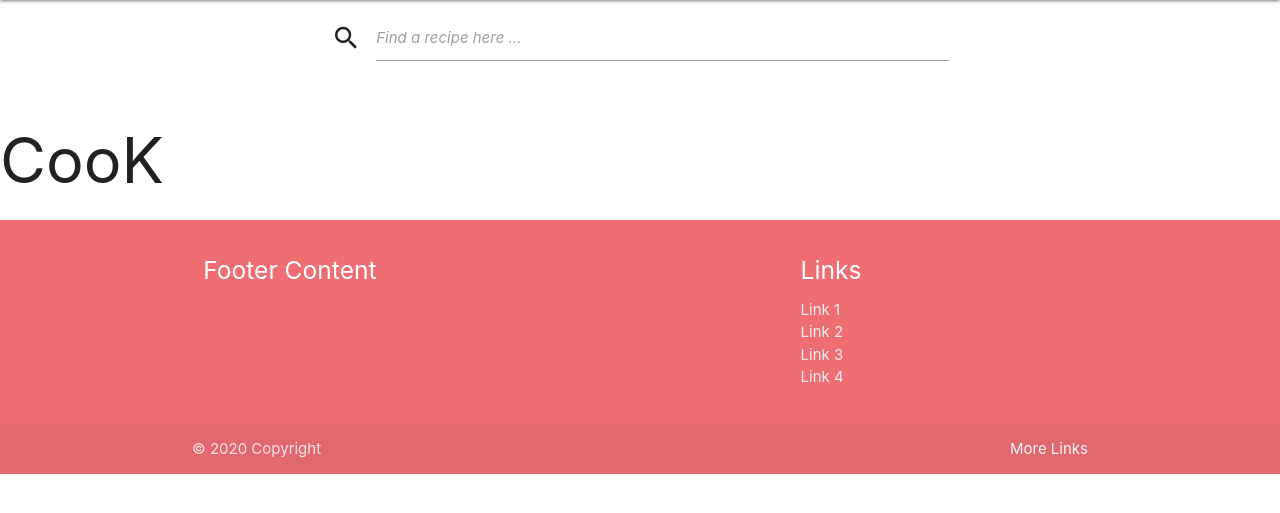
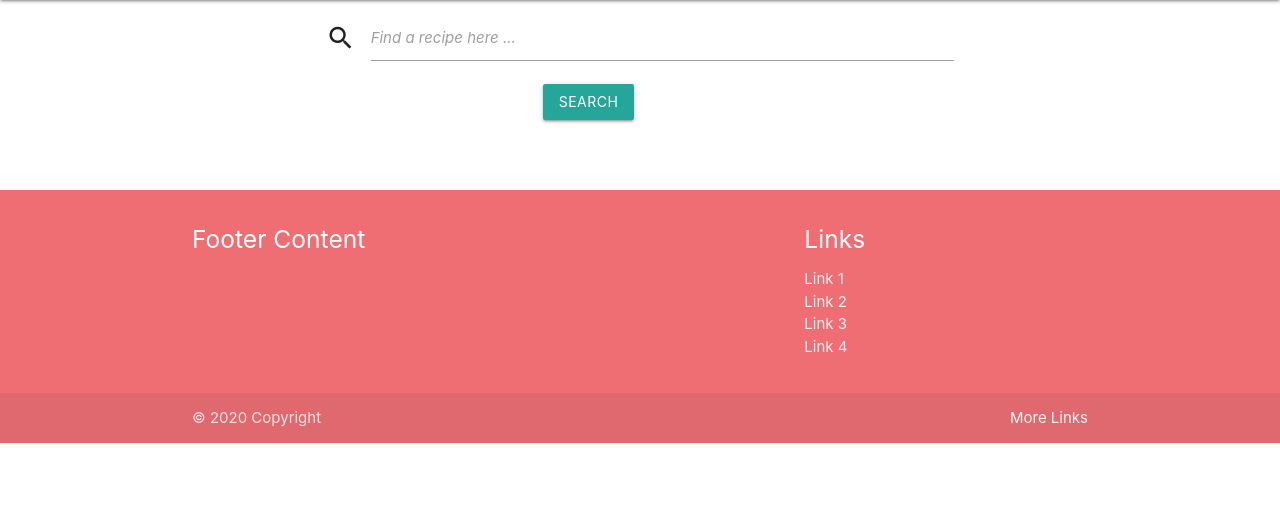
Before and after one commit to meghdadyazdi/cookbook, a Flask app: page /find_recipe in a window 1280 px wide. Shown: the part 64-577 px from the top of the page. Run offline with Flask 2, Linux system fonts and the light colour scheme; the visitor is signed in with stand-in values (Sample User, id 1); data that the repository does not hold is empty; some libraries are stand-ins or nearby versions.

Commit message:
add search sketch and infrastructure

```diff
--- a/app.py
+++ b/app.py
@@ -12,17 +12,6 @@ mongo = PyMongo(app)
 app.secret_key = "randomstring123"
 
 @app.route('/')
-@app.route('/find_recipe')
-def find_recipe():
-    #  if 'username' in session:
-    #     return 'You are logged in as ' + session['username']
-
-
-
-    return render_template("find_recipe.html",
-                           recipes=mongo.db.recipes.find(), active_user=session['username'])
-
-
 @app.route('/sign_in', methods=["POST", "GET"])
 def sign_in():
     if request.method == 'POST':
@@ -67,6 +56,25 @@ def insert_recipe():
     return redirect(url_for('find_recipe'))
 
 
+@app.route('/find_recipe')
+def find_recipe():
+    return render_template("find_recipe.html",
+                           recipes=mongo.db.recipes.find(), active_user=session['username'])
+
+@app.route('/find_recipe', methods=['POST', 'GET'])
+def search_recipe():
+    recipes =  mongo.db.recipes
+    # db.recipes.createIndex({recipe_name: 'text', recipe: 'text'})
+    SR=recipes.find({ "$text": {"$search": request.form.get('search_recipe')}})
+
+    # return render_template("find_recipe.html",
+    #                        recipes=mongo.db.recipes.find(), search_result=SR)
+    print ("SR[0]",SR)
+    return ""
+
+
+
+
 if __name__ == '__main__':
     app.run(host=os.environ.get('IP','0.0.0.0'),
             port=int(os.environ.get('PORT','5000')),
--- a/templates/find_recipe.html
+++ b/templates/find_recipe.html
@@ -1,55 +1,67 @@
 {% extends 'base.html' %}
 
 {%block recipe%}
-
+<form action="{{ url_for('find_recipe') }}" method="POST" class="col s12">
 <div class="row">
 	<div class="input-field col s6 push-s3">
 		<i class="material-icons prefix">search</i>
-		<input id="recipe_name" type="tel" class="validate">
-		<label for="recipe_name"><i>Find a recipe here ...</i></label>
+		<input id="search_recipe" name="search_recipe" class="validate">
+		<label for="search_recipe"><i>Find a recipe here ...</i></label>
+        <div class="row">
+        <div class="input-field col s4 push-s4">
+          <button type="submit" class="btn btn-primary btn-block">Search</button>
+        </div>
+      </div>
 	</div>
 </div>
 
-<section class="container">
+
+
+
+
+
+
+
+
+
+
+
+
+
+
+
+
+
+
+
+
+
+
+<!-- <section class="container">
 	{% for recipe in recipes%}
-
 	<div class="row">
 		<div class="input-field col s3">
 			<img src="{{recipe.recipe_photo}}" alt="{{recipe.recipe_name}}" width="150" height="150">
         </div>
-
         <div class="input-field col s9">
         {%if "{{recipe.recipe_meal}}"%}
 			<p>  <strong>{{recipe.recipe_name}}:</strong>This food has <strong> {{recipe.recipe_energy}} </strong>
             and is recomended for <strong>{{recipe.recipe_meal}}</strong></p>
         {% else %}
-
             <p><strong>{{recipe.recipe_name}}: </strong>This food has <strong>{{recipe.recipe_energy}} </strong> and is
             recomended to have in any <strong>meals</strong></p>
             {% endif %}
         </div>
+        <div class="row"><strong>Ingredients:</strong> {{recipe.recipe_ingredients}}</div>
+		<div class="row"><strong>Recipe:</strong> {{recipe.recipe}}</div>
+        {%if "{{recipe.recipe_video}}"%}
+        <iframe width="145" height="110" src="{{recipe.recipe_video}}"></iframe>
+        {% endif %}
+</div>
+	{% endfor %}
+</section>  -->
 
 
-
-        <div class="row"><strong>Ingredients:</strong> {{recipe.recipe_ingredients}}</div>
-		<div class="row"><strong>Recipe:</strong> {{recipe.recipe}}</div>
-
-        <!-- {%if "{{recipe.recipe_video}}"%}
-        <iframe width="145" height="110" src="{{recipe.recipe_video}}"></iframe>
-        {% endif %} -->
-
-
-
-
-</div>
-
-	{% endfor %}
-
-
-
-</section>
-
-
-<h1>CooK</h1>
+<!-- <h1>CooK</h1> -->
 
 {%endblock%}
```
